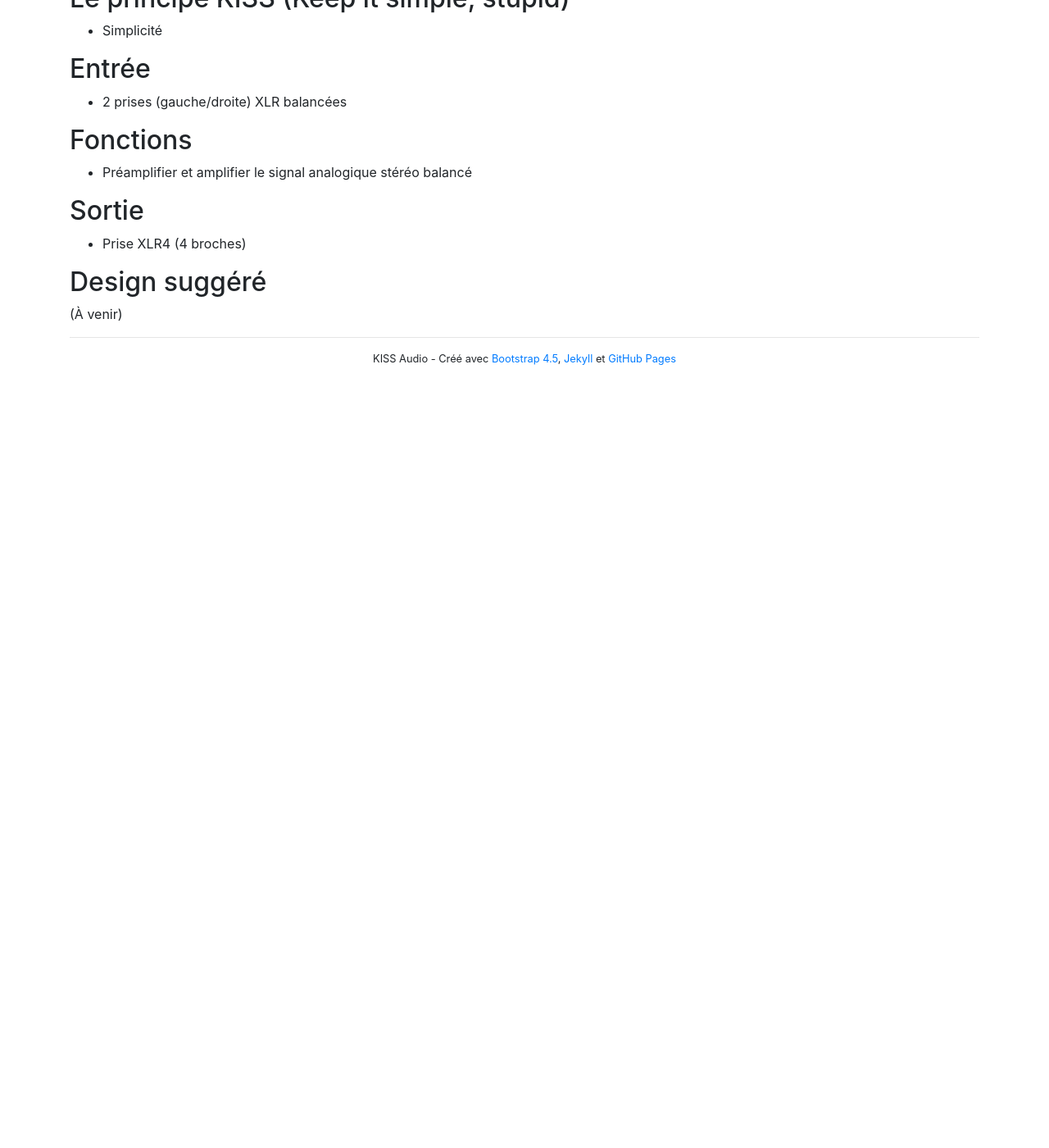
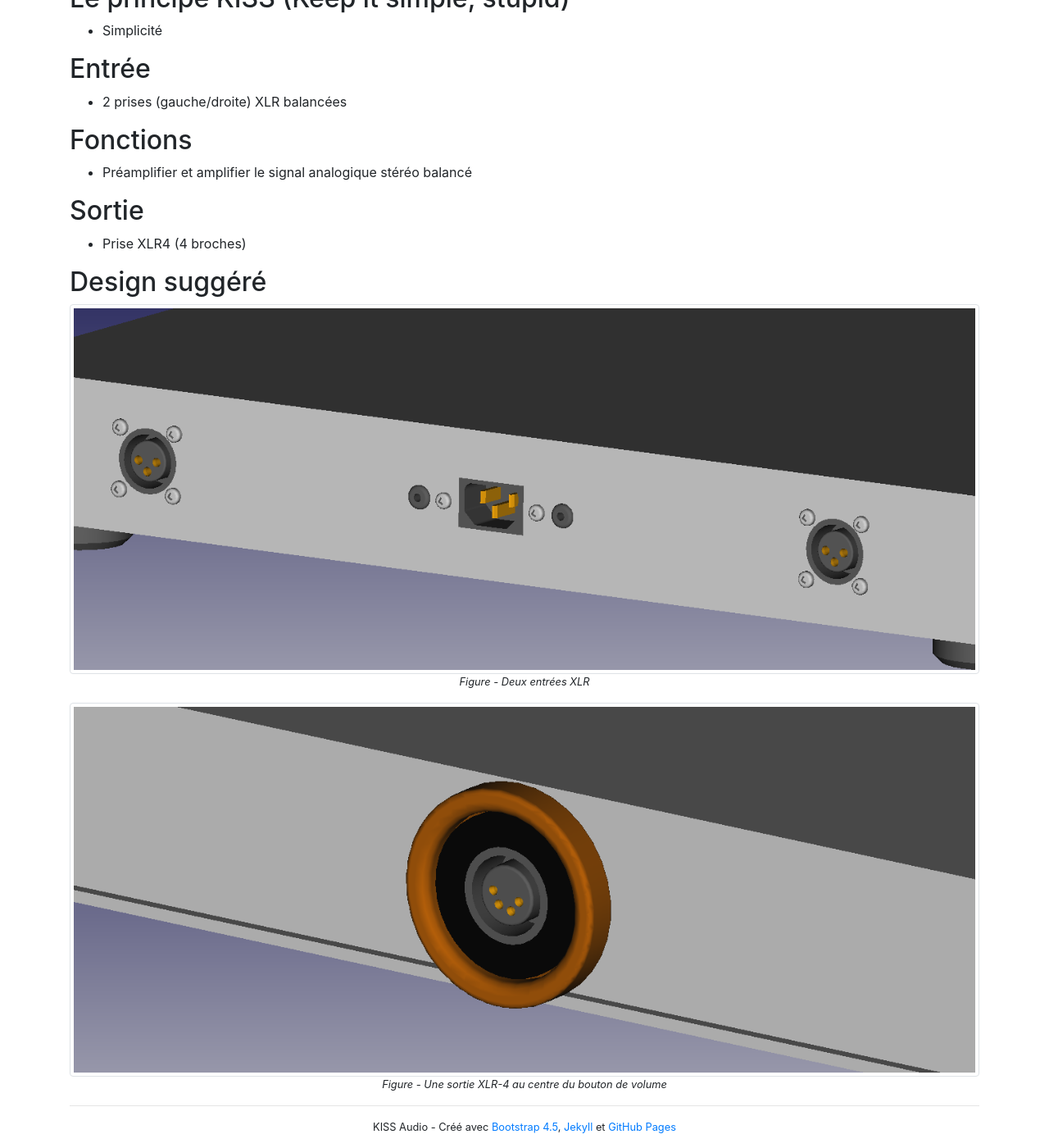
Before and after one commit to plstonge/kiss-audio, a Jekyll site: the page built from amplificateur/casque_stereo.md, in a window 1280 px wide and 1400 px high, scrolled down 135 px. Shown: the whole window at 82% size. Built offline with Jekyll 4.4.1, drawn with Linux system fonts in a browser that asks for light colours; before the commit the page ends 900 px from its top, so only the background shows below that.

Commit message:
Images de l'ampli casque

```diff
--- a/amplificateur/casque_stereo.md
+++ b/amplificateur/casque_stereo.md
@@ -22,4 +22,5 @@ title: Amplificateur pour casque stéréo
 
 ## Design suggéré
 
-(À venir)
+{% include img_design.html alt="Deux entrées XLR" src="images/headphone_back.png" %}
+{% include img_design.html alt="Une sortie XLR-4 au centre du bouton de volume" src="images/headphone_front.png" %}
```
Also changed, not shown: amplificateur/images/headphone_back.png (added), amplificateur/images/headphone_front.png (added).
